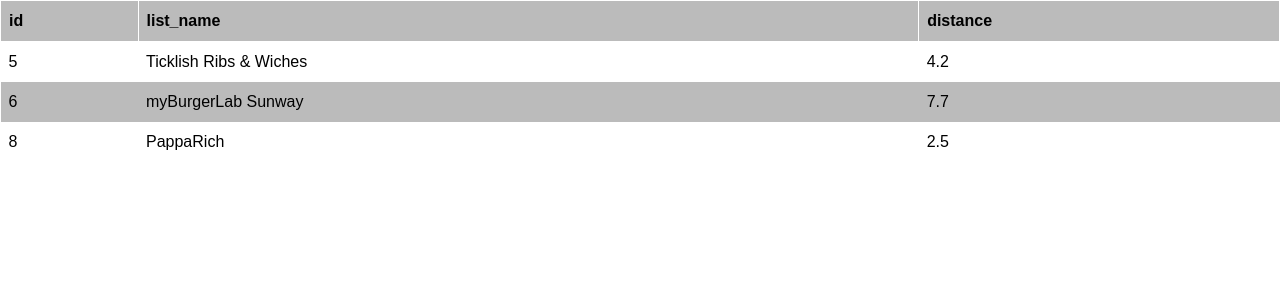
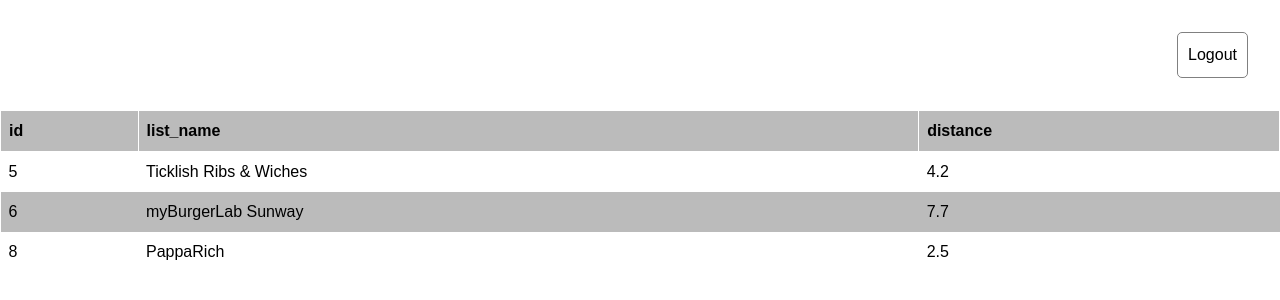
Before and after one commit to yijiuntay/advisoryapps, a Next.js app: page / in a window 1280 px wide. Shown: the top 300 px of the page. Built offline with nearby package versions, Linux system fonts and the light colour scheme.

Commit message:
Added logout button

```diff
--- a/pages/index.js
+++ b/pages/index.js
@@ -24,6 +24,13 @@
       distance: "2.5",
     },
   ];
+
+  const handleLogout = () => {
+    localStorage.removeItem("id");
+    localStorage.removeItem("token");
+    router.push("/signin");
+  };
+
   React.useEffect(() => {
     //const id = localStorage.getItem("id");
     //const token = localStorage.getItem("token");
@@ -44,6 +51,11 @@
 
   return (
     <div className={styles.main}>
+      <div className={styles.topSection}>
+        <button className={styles.logoutButton} onClick={handleLogout}>
+          Logout
+        </button>
+      </div>
       <Table tableData={tableData} />
     </div>
   );
--- a/pages/signin/index.js
+++ b/pages/signin/index.js
@@ -14,11 +14,12 @@
     const cors_api_host = "cors-anywhere.herokuapp.com";
     var cors_api_url = "https://" + cors_api_host + "/";
     try {
+      const uri = `http://interview.advisoryapps.com/index.php/login?email=${email}&password=${password}`;
       const res = await fetch(
-        `${cors_api_url}http://interview.advisoryapps.com/index.php/login?email=${email}&password=${password}`,
+        `${cors_api_url}http://interview.advisoryapps.com/index.php/login`,
         {
           method: "POST",
-          body: JSON.stringify({ email, password }),
+          body: JSON.stringify(encodeURI(uri)),
           headers: { "Content-Type": "application/json" },
         }
       );
--- a/styles/Home.module.css
+++ b/styles/Home.module.css
@@ -4,3 +4,19 @@
   color: black;
   font-family: Whyte, sans-serif;
 }
+
+.topSection {
+  padding: 2rem;
+  display: flex;
+  justify-content: flex-end;
+}
+
+.logoutButton {
+  border: 1px solid gray;
+  padding: 10px;
+  border-radius: 5px;
+}
+
+.logoutButton:hover {
+  background-color: gray;
+}
```
